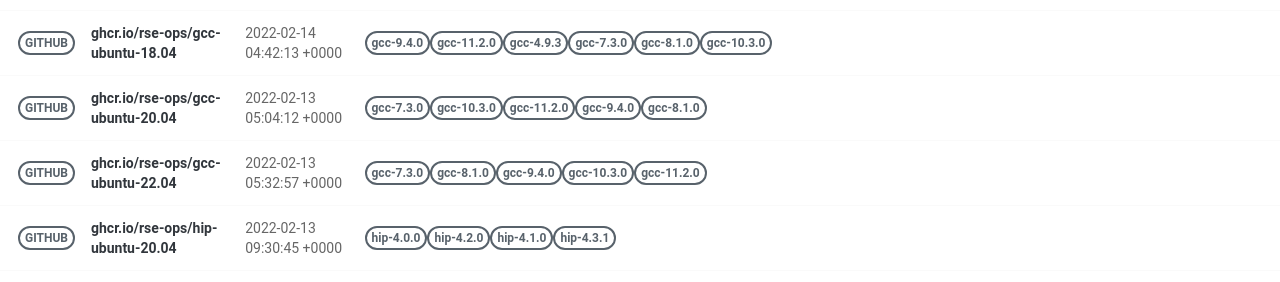
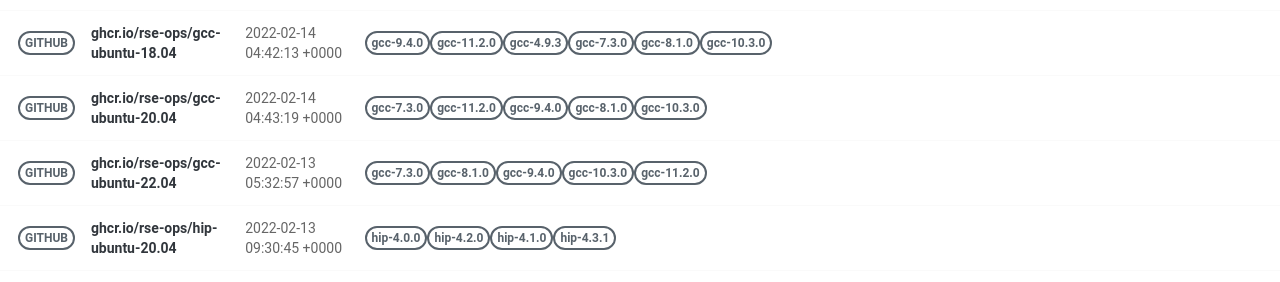
Before and after one commit to rse-ops/docker-images, a Jekyll site: the page built from pages/index.md, in a window 1280 px wide. Shown: the part 581-863 px from the top of the page. Built offline with Jekyll 4.4.1, drawn with Linux system fonts in a browser that asks for light colours; nearby versions of some CDN libraries.

Commit message:
Automated push to update library 2022-02-14

```diff
--- a/_library/ghcr.io-rse-ops-gcc-ubuntu-20.04.md
+++ b/_library/ghcr.io-rse-ops-gcc-ubuntu-20.04.md
@@ -1,7 +1,7 @@
 ---
 layout: container
 name: ghcr.io/rse-ops/gcc-ubuntu-20.04
-updated_at: 2022-02-13 05:04:12.308518
+updated_at: 2022-02-14 04:43:19.938540
 
 
 container_url: https://github.com/orgs/rse-ops/packages/container/package/gcc-ubuntu-20.04
```
Also changed, not shown: other parts of _library/ghcr.io-rse-ops-gcc-ubuntu-20.04.md (+3 -3 lines).
